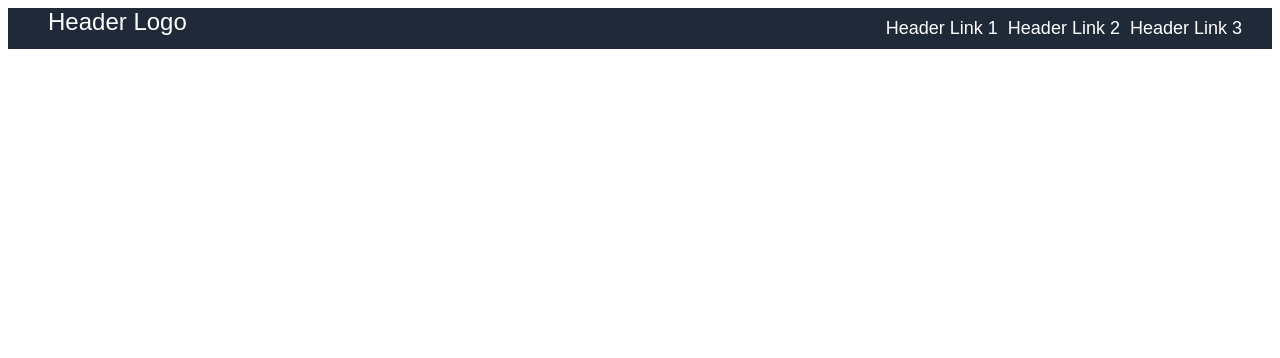
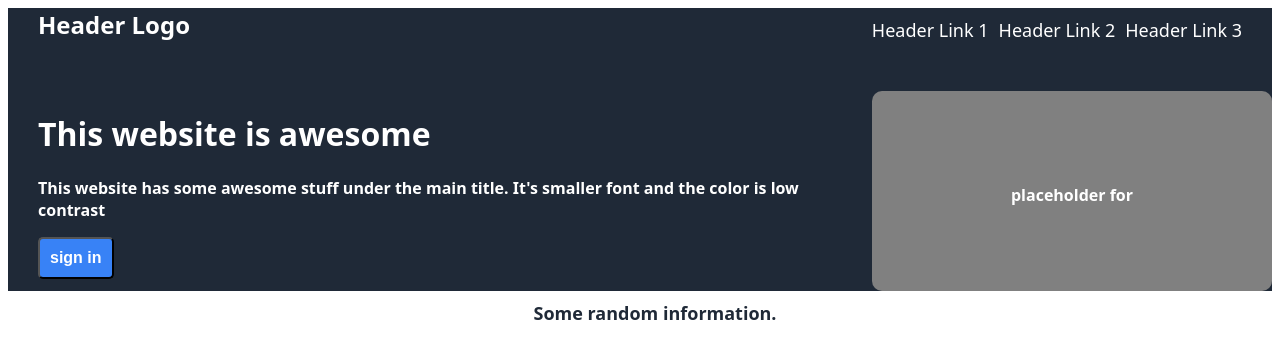
Before and after one commit to valadry/landing-page-css, a plain HTML site: page index.html in a window 1280 px wide. Drawn offline with Linux system fonts and the light colour scheme.

Commit message:
Finished First half of page now I need to finish the rest

```diff
--- a/index.html
+++ b/index.html
@@ -16,12 +16,21 @@
             <div class ="link header3">Header Link 3</div>
         </div>
     </header>
+</div>
 
+<div class = "flex-container body">
+    <div>
+    <h1>This website is awesome</h1>
+    <p>This website has some awesome stuff under the main title. It's smaller font and the color is low contrast</p>
+    <button class = "button">sign in</button>
+    </div>
+
+    <div>
+        <div class = "placeholder"> placeholder for</div>
+    </div>
 
 
 </div>
 
-<body>
-
-</body>
+<div class = "flex-container center">Some random information.</div>
 </html>
--- a/styles.css
+++ b/styles.css
@@ -7,21 +7,73 @@
     background-color: #1f2937;
     font-size: 24px;
     color: white;
-    font-family: fantasy;
+    font-family: system-ui, -apple-system, BlinkMacSystemFont, 'Segoe UI', Roboto, Oxygen, Ubuntu, Cantarell, 'Open Sans', 'Helvetica Neue', sans-serif;
     justify-content:space-between;
-    padding-left: 40px;
+    padding-left: 30px;
+    padding-bottom: 50px;
+    font-weight: 900;
 }
 
 .flex-container.link{
     background-color: #1f2937;
     font-size: 18px;
     color: white;
-    font-family: fantasy;
+    font-family: system-ui, -apple-system, BlinkMacSystemFont, 'Segoe UI', Roboto, Oxygen, Ubuntu, Cantarell, 'Open Sans', 'Helvetica Neue', sans-serif;
     justify-content: space-between;
     gap: 10px;
     padding:10px;
     padding-right: 30px;
 
+
+}
+
+.flex-container.body{
+    background-color: #1f2937;
+    color: white;
+    font-family: system-ui, -apple-system, BlinkMacSystemFont, 'Segoe UI', Roboto, Oxygen, Ubuntu, Cantarell, 'Open Sans', 'Helvetica Neue', sans-serif;
+    gap: 10px;
+    padding-left: 30px;
+    font-weight: 900;
+    justify-content: space-between;
+    flex-shrink: 0;
+
+
+
+}
+
+.flex-container.center{
+
+    color: #1f2937;
+    font-family: system-ui, -apple-system, BlinkMacSystemFont, 'Segoe UI', Roboto, Oxygen, Ubuntu, Cantarell, 'Open Sans', 'Helvetica Neue', sans-serif;
+    gap: 10px;
+    padding-left: 30px;
+    font-weight: 900;
+    justify-content: center;
+    flex-shrink: 0;
+    padding-top: 10px;
+    font-size: 18px;
+
+
+}
+
+.placeholder{
+    gap: 50px;
+    width: 400px;
+    height: 200px;
+    background-color: grey;
+    color:white;
+    text-align: center;
+    border-radius: 10px;
+    line-height: 13;
+}
+
+.button{
+    border-radius: 5px;
+    background-color: #3882f6;
+    color: white;
+    font-size: medium;
+    font-weight: 900;
+    padding: 10px;
 }
 
 .link.header1{
```
